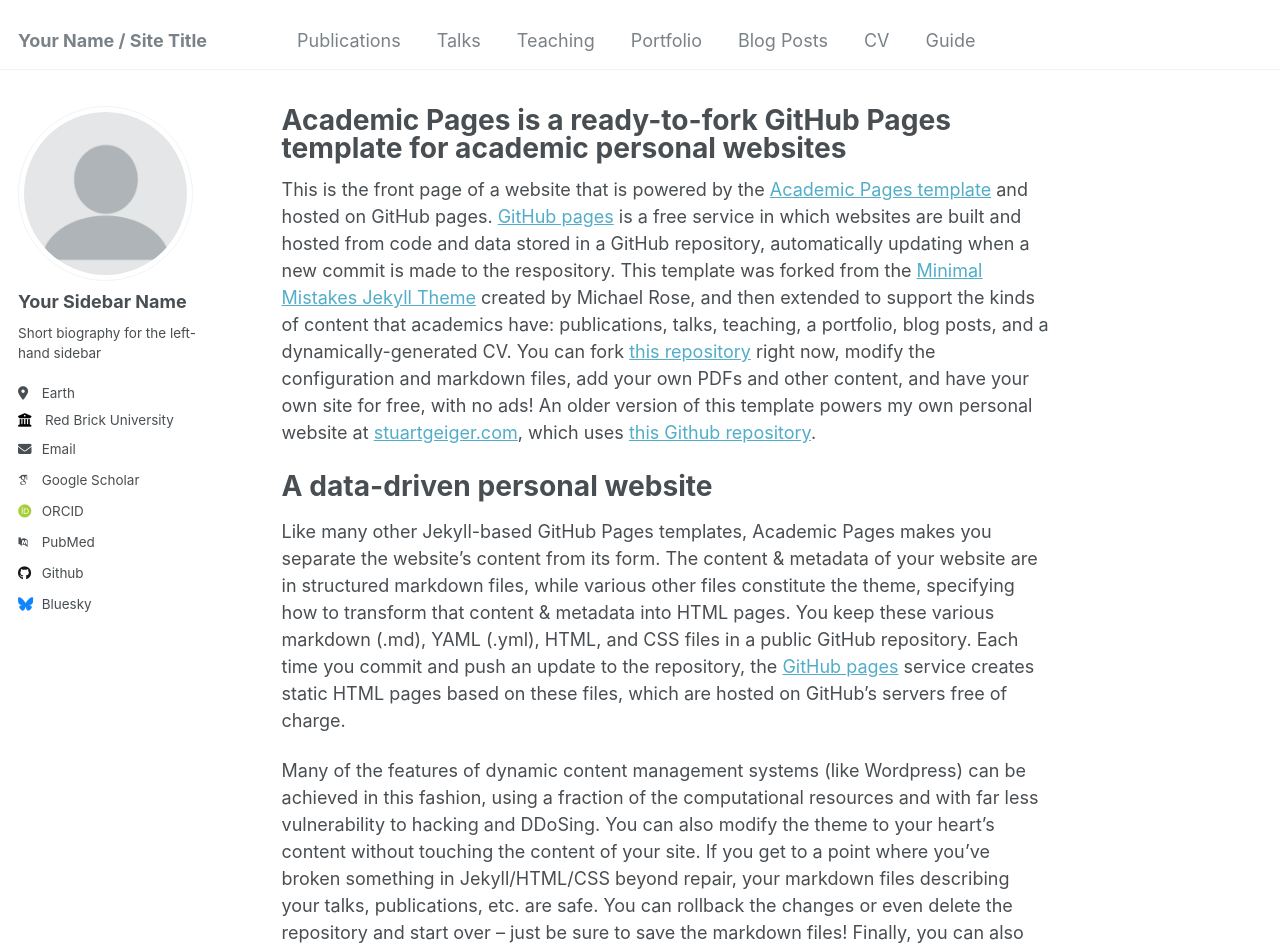
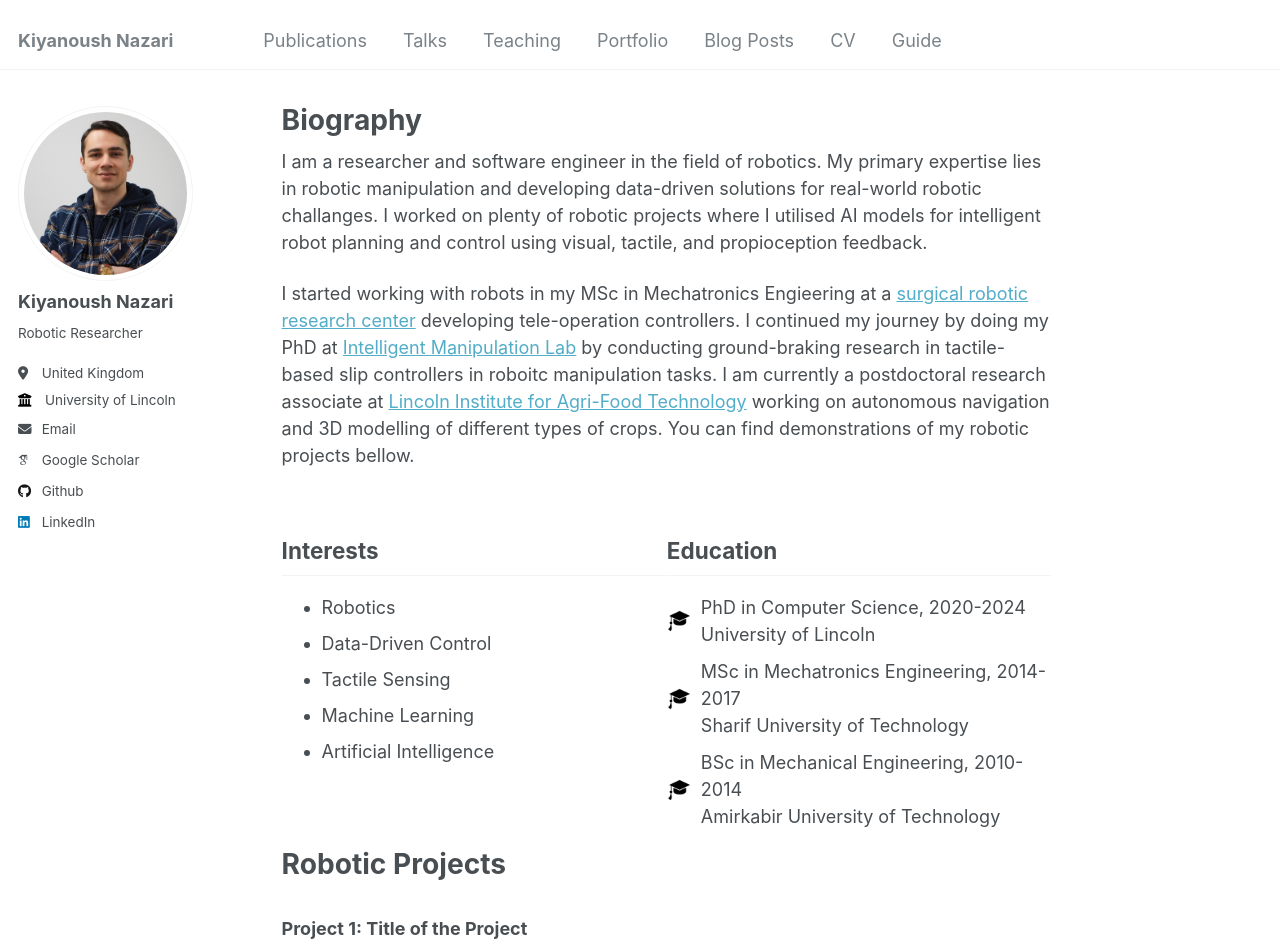
Before and after one commit to kiyanoush-nazari/kiyanoush-nazari.github.io, a Jekyll site: the page built from _pages/about.md, in a window 1280 px wide and 1400 px high. Shown: the top 950 px of the window. Built offline with Jekyll 4.4.1, drawn with Linux system fonts in a browser that asks for light colours; some web fonts are replaced; some of the changed text lies outside the part shown.

Commit message:
updated about page

```diff
--- a/_config.yml
+++ b/_config.yml
@@ -8,47 +8,47 @@
 
 # Basic Site Settings
 locale                   : "en-US"
-title                    : "Your Name / Site Title"
+title                    : "Kiyanoush Nazari"
 title_separator          : "-"
-name                     : &name "Your Name"
+name                     : &name "Kiyanoush Nazari"
 description              : &description "personal description"
-url                      : https://academicpages.github.io # the base hostname & protocol for your site e.g. "https://mmistakes.github.io"
+url                      : https://kiyanoush-nazari.github.io # the base hostname & protocol for your site e.g. "https://mmistakes.github.io"
 baseurl                  : "" # the subpath of your site, e.g. "/blog"
-repository               : "academicpages/academicpages.github.io"
+repository               : "kiyanoush-nazari/kiyanoush-nazari.github.io"
 
 # Site Author - The following control what appear as part of the author content on the side bar.
 #               If a field is blank the icon and link will not appear, otherwise it will be shown.
 #               Additional customization can be done by editing /_includes/author-profile.html
 author:
   # Biographic information
-  avatar           : "profile.png"
-  name             : "Your Sidebar Name"
+  avatar           : "kia.jpg"
+  name             : "Kiyanoush Nazari"
   pronouns         : # example: "she/her"
-  bio              : "Short biography for the left-hand sidebar"
-  location         : "Earth"
-  employer         : "Red Brick University"
+  bio              : "Robotic Researcher"
+  location         : "United Kingdom"
+  employer         : "University of Lincoln"
   uri              : # URL
-  email            : "none@example.org"
+  email            : "knazari@lincoln.ac.uk"
 
   # Academic websites
   arxiv            : # URL - Update with the correct link to your profile
-  googlescholar    : "https://scholar.google.com/citations?user=PS_CX0AAAAAJ"
+  googlescholar    : "https://scholar.google.com/citations?user=yU2nzuoAAAAJ&hl=en"
   impactstory      : # URL
-  orcid            : "http://orcid.org/yourorcidurl"
+  orcid            : # "https://orcid.org/my-orcid?orcid=0000-0002-5916-809X"
   semantic         : # URL
-  pubmed           : "https://www.ncbi.nlm.nih.gov/pubmed/?term=john+snow"
+  pubmed           : # "https://pubmed.ncbi.nlm.nih.gov/?term=Nazari+K&cauthor_id=37687818"
   researchgate     : # URL
 
   # Repositories and software development
   bitbucket        : # Username - Update with your username on the site
   codepen          : # Username
   dribbble         : # Username
-  github           : "academicpages"
+  github           : "knazari"
   kaggle           : # Username
   stackoverflow    : # User number or user number and name (i.e., use "1" or "1/jeff-atwood")
 
   # Social media
-  bluesky          : "bsky.app" # Replace this with you Bluesky username
+  bluesky          : # "bsky.app" # Replace this with you Bluesky username
   facebook         : # Username
   flickr           : # Username
   foursquare       : # Username
@@ -57,7 +57,7 @@ author:
   keybase          : # Username
   instagram        : # Username
   lastfm           : # Username
-  linkedin         : # Username
+  linkedin         : "kiyanoush-nazari"
   mastodon         : # URL
   medium           : # URL
   pinterest        : # Username
--- a/_pages/about.md
+++ b/_pages/about.md
@@ -1,13 +1,73 @@
 ---
 permalink: /
-title: "Academic Pages is a ready-to-fork GitHub Pages template for academic personal websites"
+title: "Biography"
 author_profile: true
 redirect_from:
   - /about/
   - /about.html
 ---
 
-This is the front page of a website that is powered by the [Academic Pages template](https://github.com/academicpages/academicpages.github.io) and hosted on GitHub pages. [GitHub pages](https://pages.github.com) is a free service in which websites are built and hosted from code and data stored in a GitHub repository, automatically updating when a new commit is made to the respository. This template was forked from the [Minimal Mistakes Jekyll Theme](https://mmistakes.github.io/minimal-mistakes/) created by Michael Rose, and then extended to support the kinds of content that academics have: publications, talks, teaching, a portfolio, blog posts, and a dynamically-generated CV. You can fork [this repository](https://github.com/academicpages/academicpages.github.io) right now, modify the configuration and markdown files, add your own PDFs and other content, and have your own site for free, with no ads! An older version of this template powers my own personal website at [stuartgeiger.com](http://stuartgeiger.com), which uses [this Github repository](https://github.com/staeiou/staeiou.github.io).
+I am a researcher and software engineer in the field of robotics. My primary expertise lies in robotic manipulation and developing data-driven solutions for real-world robotic challanges. I worked on plenty of robotic projects where I utilised AI models for intelligent robot planning and control using visual, tactile, and propioception feedback.
+
+I started working with robots in my MSc in Mechatronics Engieering at a [surgical robotic research center](https://sinamed.ir/products/sina-flex-telesurgery) developing tele-operation controllers. I continued my journey by doing my PhD at [Intelligent Manipulation Lab](https://intmanlab.com/index.html) by conducting ground-braking research in tactile-based slip controllers in roboitc manipulation tasks. I am currently a postdoctoral research associate at [Lincoln Institute for Agri-Food Technology](https://www.lincoln.ac.uk/liat/) working on autonomous navigation and 3D modelling of different types of crops. You can find demonstrations of my robotic projects bellow.
+
+<style>
+  .custom-bullets ul {
+    list-style-type: none; /* Remove default bullet points */
+    padding-left: 0; /* Remove indentation */
+  }
+
+  .custom-bullets ul li {
+    margin-bottom: 10px; /* Add some space between list items */
+    list-style-image: none; /* Ensure no other bullet images */
+    display: flex;
+    align-items: center;
+  }
+
+  .custom-bullets ul li img {
+    width: 24px; /* Set the desired width */
+    height: 24px; /* Set the desired height */
+    margin-right: 10px; /* Space between the image and text */
+  }
+</style>
+
+<div style="display: flex; justify-content: space-between; gap: 1px;">
+  <div style="flex: 1; margin-right: 0px;">
+    <h2>Interests</h2>
+    <ul>
+      <li>Robotics</li>
+      <li>Data-Driven Control</li>
+      <li>Tactile Sensing</li>
+      <li>Machine Learning</li>
+      <li>Artificial Intelligence</li>
+    </ul>
+  </div>
+
+  <div style="flex: 1; margin-left: 0px;" class="custom-bullets">
+    <h2>Education</h2>
+    <ul>
+      <li><img src="/images/graduation.png" alt="Hat icon"> PhD in Computer Science, 2020-2024 <br> University of Lincoln</li>
+      <li><img src="/images/graduation.png" alt="Hat icon"> MSc in Mechatronics Engineering, 2014-2017 <br> Sharif University of Technology</li>
+      <li><img src="/images/graduation.png" alt="Hat icon"> BSc in Mechanical Engineering, 2010-2014 <br> Amirkabir University of Technology</li>
+    </ul>
+  </div>
+</div>
+
+
+Robotic Projects
+======
+### Project 1: Title of the Project
+**Description:**
+A short paragraph describing your project. Include important details such as what the project is about, the technology stack, the challenges you faced, and what was achieved.
+
+**Video:**
+
+<div style="text-align: center;">
+  <iframe width="560" height="315" src="https://www.youtube.com/embed/_v7zXF9FROo?si=hR4pP20js0BSIlxm" title="YouTube video player" frameborder="0" allow="accelerometer; autoplay; clipboard-write; encrypted-media; gyroscope; picture-in-picture; web-share" referrerpolicy="strict-origin-when-cross-origin" allowfullscreen></iframe>
+</div>
+
+**Related Paper:**
+[Download the Paper](https://example.com/your-paper-link)
 
 A data-driven personal website
 ======
```
Also changed, not shown: images/graduation.png (added), images/kia.jpg (added).
